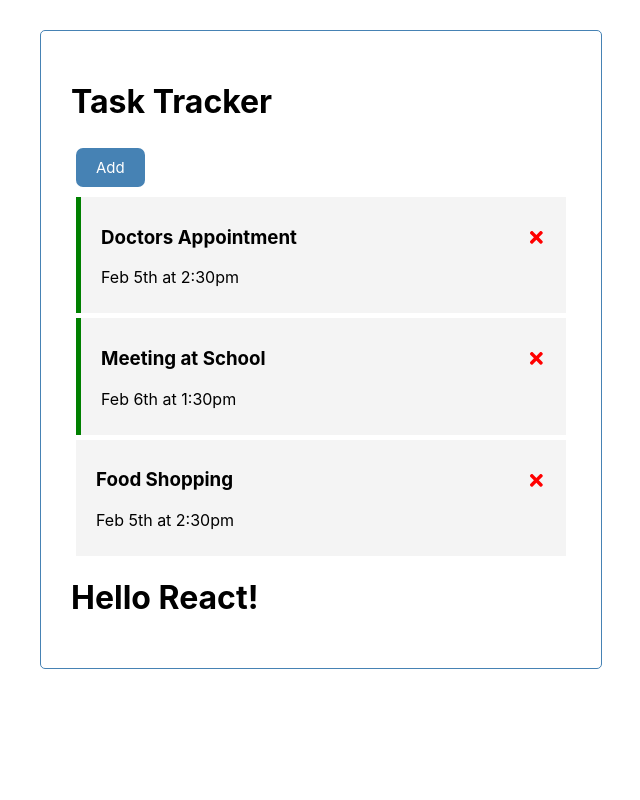
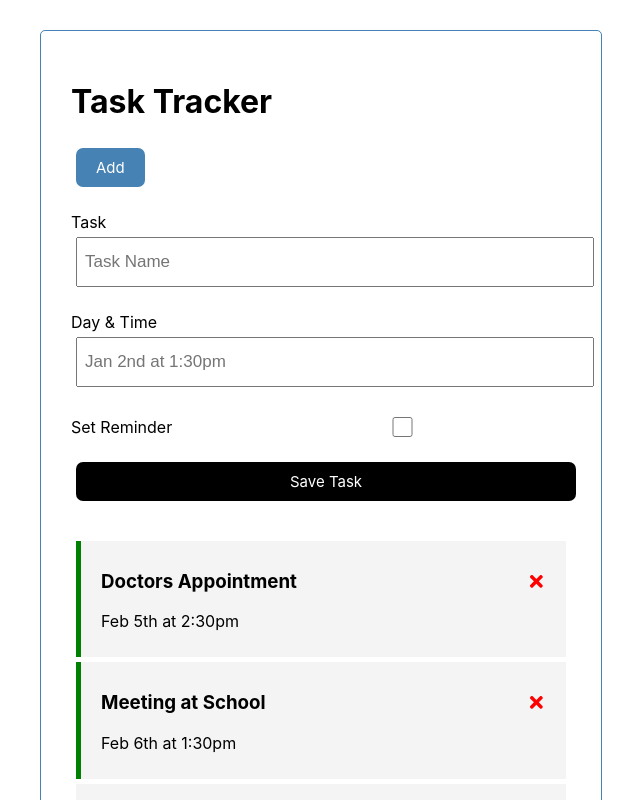
Before and after one commit to fkhjoy/react-task-tracker, a React (Create React App) app: page / in a window 1280 px wide. Shown: the top 800 px of the page, without its empty margins (319-959 px from the left). Built offline with nearby package versions, Linux system fonts and the light colour scheme.

Commit message:
submit task partial

```diff
--- a/src/App.js
+++ b/src/App.js
@@ -1,6 +1,7 @@
 import { useState } from 'react';
 import Header from './components/Header'
 import Tasks from './components/Tasks'
+import AddTask from './components/AddTask';
 
 
 function App() {
@@ -41,6 +42,7 @@
   return (
     <div className="container">
       <Header text="Task Tracker"/>
+      <AddTask />
       {tasks.length > 0 ? (<Tasks tasks = {tasks} onDelete={deleteTask} onToggle={toggleReminder}/>) : ('No tasks to show')}
       <h1>Hello React!</h1>
     </div>
--- /dev/null
+++ b/src/components/AddTask.js
@@ -0,0 +1,38 @@
+import { useState } from "react"
+
+
+const AddTask = () => {
+
+    const [text, setText] = useState('')
+    const [day, setDay] = useState('')
+    const [reminder, setReminder] = useState(false)
+
+    return (
+        <form className='add-form'>
+            <div className='form-control'>
+                <label>Task</label>
+                <input type='text' placeholder='Task Name'
+                value={text}
+                onChange={(e) => setText(e.target.value)}/>
+            </div>
+
+            <div className='form-control'>
+                <label>Day & Time</label>
+                <input type='text' placeholder='Jan 2nd at 1:30pm'
+                value={day}
+                onChange={(e) => setDay(e.target.value)}/>
+            </div>
+
+            <div className='form-control form-control-check'>
+                <label>Set Reminder</label>
+                <input type='checkbox'
+                value={reminder}
+                onChange={(e) => setReminder(e.currentTarget.checked)}/>
+            </div>
+            <input type='submit' value='Save Task' className='btn btn-block'></input>
+        </form>
+    )
+}
+
+
+export default AddTask
```
